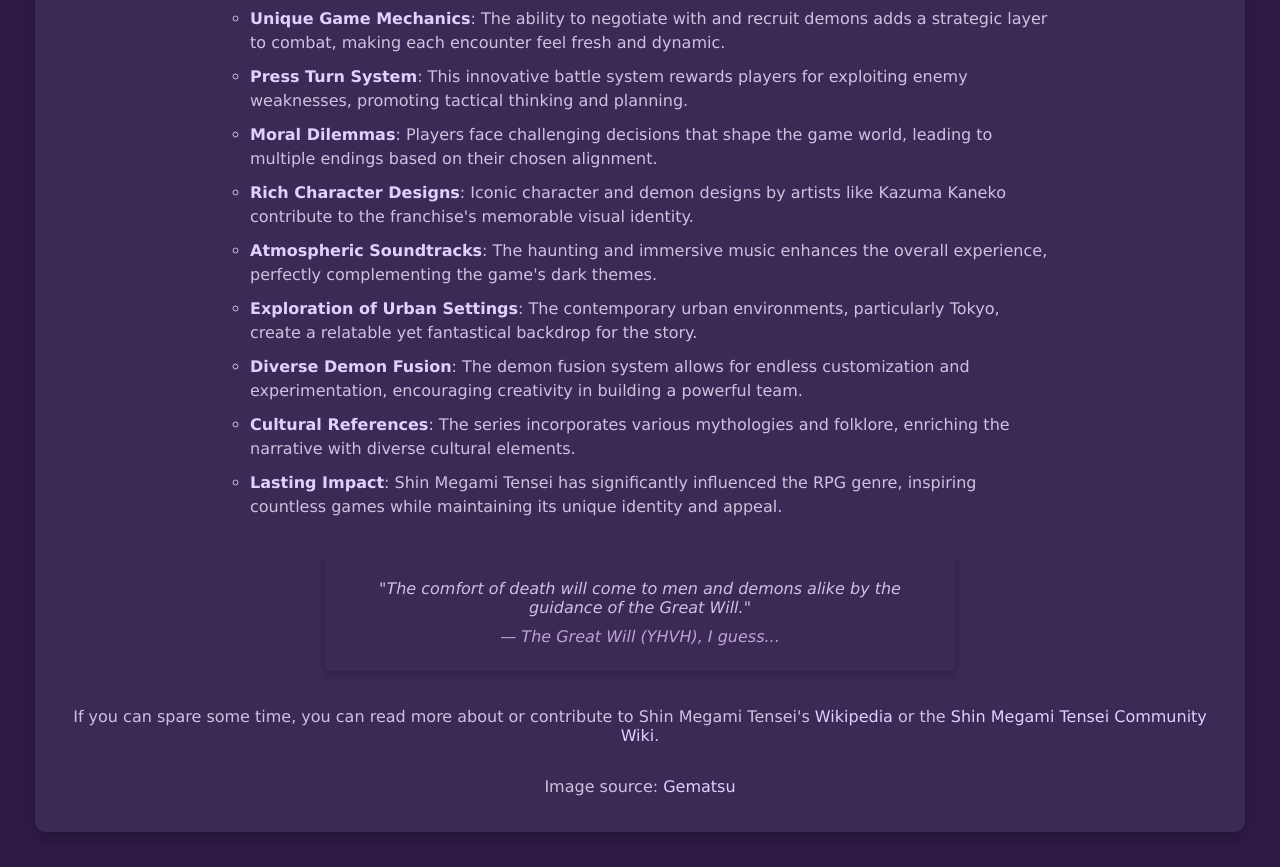
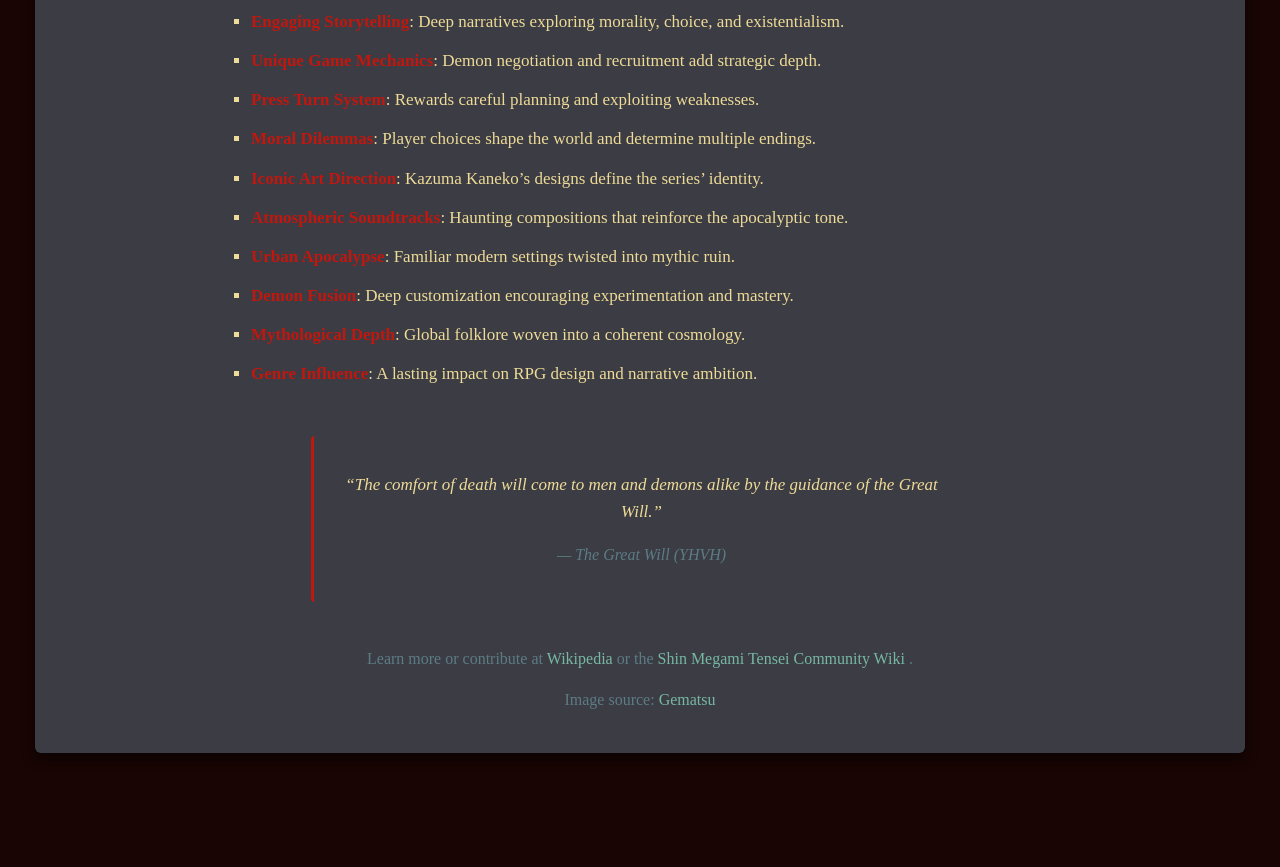
Before and after one commit to Harshyadv/Tribute-Page, a plain HTML site: page index.html in a window 1280 px wide. Shown: the part 636-1503 px from the top of the page. After the commit the page ends 1424 px from the top, so only its background shows below. Drawn offline with Linux system fonts and the light colour scheme.

Commit message:
Adjusted the image according to the color palette of the image

```diff
--- a/index.html
+++ b/index.html
@@ -1,11 +1,12 @@
-<!DOCTYPE html>
-    <html lang="en">
+<!doctype html>
+<html lang="en">
     <head>
-        <meta charset="UTF-8">
-        <meta name="viewport" content="width=device-width, initial-scale=1.0">
-        <title>Tribute Page</title>
-        <link rel="stylesheet" href="styles.css">
+        <meta charset="UTF-8" />
+        <meta name="viewport" content="width=device-width, initial-scale=1.0" />
+        <title>Shin Megami Tensei — Tribute</title>
+        <link rel="stylesheet" href="styles.css" />
     </head>
+
     <body>
         <main id="main">
             <h1 id="title">Shin Megami Tensei</h1>
@@ -14,39 +15,101 @@
                 <img
                     src="https://www.gematsu.com/wp-content/uploads/2020/08/zp-274517_Shin-Megami-Tensei-III-Nocturne-HD-Remaster_2020_08-03-20_003.jpg"
                     id="image"
-                    alt="Screenshot of Shin Megami Tensei Game">
-                <figcaption id="img-caption">Screenshot of Shin Megami Tensei Game</figcaption>
+                    alt="Screenshot from Shin Megami Tensei III: Nocturne"
+                />
+                <figcaption id="img-caption">
+                    Screenshot from <em>Shin Megami Tensei III: Nocturne</em>
+                </figcaption>
             </figure>
 
-            <div id="tribute-info">
-                <h2 id="tribute-header">Why Shin Megami Tensei is an Iconic Franchise?</h2>
+            <section id="tribute-info">
+                <h2 id="tribute-header">
+                    Why Shin Megami Tensei Is an Iconic Franchise
+                </h2>
+
                 <ul class="tribute">
-                    <li><b>Engaging Storytelling</b>: The series offers deep, thought-provoking narratives that explore complex themes like morality, choice, and existentialism.</li>
-                    <li><b>Unique Game Mechanics</b>: The ability to negotiate with and recruit demons adds a strategic layer to combat, making each encounter feel fresh and dynamic.</li>
-                    <li><b>Press Turn System</b>: This innovative battle system rewards players for exploiting enemy weaknesses, promoting tactical thinking and planning.</li>
-                    <li><b>Moral Dilemmas</b>: Players face challenging decisions that shape the game world, leading to multiple endings based on their chosen alignment.</li>
-                    <li><b>Rich Character Designs</b>: Iconic character and demon designs by artists like Kazuma Kaneko contribute to the franchise's memorable visual identity.</li>
-                    <li><b>Atmospheric Soundtracks</b>: The haunting and immersive music enhances the overall experience, perfectly complementing the game's dark themes.</li>
-                    <li><b>Exploration of Urban Settings</b>: The contemporary urban environments, particularly Tokyo, create a relatable yet fantastical backdrop for the story.</li>
-                    <li><b>Diverse Demon Fusion</b>: The demon fusion system allows for endless customization and experimentation, encouraging creativity in building a powerful team.</li>
-                    <li><b>Cultural References</b>: The series incorporates various mythologies and folklore, enriching the narrative with diverse cultural elements.</li>
-                    <li><b>Lasting Impact</b>: Shin Megami Tensei has significantly influenced the RPG genre, inspiring countless games while maintaining its unique identity and appeal.</li>
+                    <li>
+                        <b>Engaging Storytelling</b>: Deep narratives exploring
+                        morality, choice, and existentialism.
+                    </li>
+                    <li>
+                        <b>Unique Game Mechanics</b>: Demon negotiation and
+                        recruitment add strategic depth.
+                    </li>
+                    <li>
+                        <b>Press Turn System</b>: Rewards careful planning and
+                        exploiting weaknesses.
+                    </li>
+                    <li>
+                        <b>Moral Dilemmas</b>: Player choices shape the world
+                        and determine multiple endings.
+                    </li>
+                    <li>
+                        <b>Iconic Art Direction</b>: Kazuma Kaneko’s designs
+                        define the series’ identity.
+                    </li>
+                    <li>
+                        <b>Atmospheric Soundtracks</b>: Haunting compositions
+                        that reinforce the apocalyptic tone.
+                    </li>
+                    <li>
+                        <b>Urban Apocalypse</b>: Familiar modern settings
+                        twisted into mythic ruin.
+                    </li>
+                    <li>
+                        <b>Demon Fusion</b>: Deep customization encouraging
+                        experimentation and mastery.
+                    </li>
+                    <li>
+                        <b>Mythological Depth</b>: Global folklore woven into a
+                        coherent cosmology.
+                    </li>
+                    <li>
+                        <b>Genre Influence</b>: A lasting impact on RPG design
+                        and narrative ambition.
+                    </li>
                 </ul>
-            </div>
+            </section>
 
-            <div id="quote-container">
-                <p class="quote">"The comfort of death will come to men and demons alike by the guidance of the Great Will."</p>
-                <p class="GreatWill">— The Great Will (YHVH), I guess...</p>
-            </div>
+            <section id="quote-container">
+                <p class="quote">
+                    “The comfort of death will come to men and demons alike by
+                    the guidance of the Great Will.”
+                </p>
+                <p class="GreatWill">— The Great Will (YHVH)</p>
+            </section>
 
             <footer>
-                <p>If you can spare some time, you can read more about or contribute to Shin Megami Tensei's
-                    <a id="tribute-link" href="https://en.wikipedia.org/wiki/Shin_Megami_Tensei" target="_blank">Wikipedia</a>
+                <p>
+                    Learn more or contribute at
+                    <a
+                        href="https://en.wikipedia.org/wiki/Shin_Megami_Tensei"
+                        target="_blank"
+                        rel="noopener noreferrer"
+                    >
+                        Wikipedia
+                    </a>
                     or the
-                    <a id="tribute-link" href="https://megatenwiki.com/wiki/Main_Page" target="_blank">Shin Megami Tensei Community Wiki</a>.
+                    <a
+                        href="https://megatenwiki.com/wiki/Main_Page"
+                        target="_blank"
+                        rel="noopener noreferrer"
+                    >
+                        Shin Megami Tensei Community Wiki </a
+                    >.
                 </p>
-                <p>Image source: <a href="https://www.gematsu.com/games/shin-megami-tensei-iii-nocturne-hd-remaster" target="_blank">Gematsu</a></p>
+
+                <p>
+                    Image source:
+                    <a
+                        href="https://www.gematsu.com/games/shin-megami-tensei-iii-nocturne-hd-remaster"
+                        target="_blank"
+                        rel="noopener noreferrer"
+                    >
+                        Gematsu
+                    </a>
+                </p>
             </footer>
         </main>
     </body>
-    </html>
+</html>
--- a/styles.css
+++ b/styles.css
@@ -1,37 +1,47 @@
+:root {
+    --bg-page: #180504; /* near-black from image */
+    --bg-panel: #3c3c44; /* dark slate gray */
+    --text-main: #eedb97; /* khaki / bone */
+    --text-muted: #5c7c84; /* slate gray */
+    --accent-main: #c0170f; /* firebrick red */
+    --accent-soft: #77b8a4; /* muted aquamarine */
+}
+
 body {
-    font-family: Verdana, Geneva, Tahoma, sans-serif;
-    background-color: #2e1a47;
+    font-family: "Times New Roman", Times, serif;
+    background-color: var(--bg-page);
+    color: var(--text-main);
     margin: 5px;
     padding: 10px;
-    color: #d1c1e0;
+    line-height: 1.6;
 }
 
 #main {
     display: flex;
     flex-direction: column;
     align-items: center;
-    background-color: #3a2a55;
-    border-radius: 10px;
-    padding: 20px;
+    background-color: var(--bg-panel);
+    border-radius: 6px;
+    padding: 24px;
     margin: 20px;
-    box-shadow: 0 8px 16px 0 rgba(0,0,0,0.2);
+    box-shadow: 0 6px 12px rgba(0, 0, 0, 0.5);
 }
 
 #title {
-    font-size: 40px;
-    font-weight: bold;
+    font-size: 42px;
+    font-weight: normal;
     margin: 20px;
-    color: #e0d0ff;
+    color: var(--text-main);
     text-align: center;
+    letter-spacing: 0.5px;
 }
 
 #img-div {
-    display: block;
     text-align: center;
-    border: 3px solid #9070d8;
-    border-radius: 8px;
-    margin-bottom: 20px;
-    padding: 5px;
+    border: 1px solid var(--accent-soft);
+    border-radius: 4px;
+    margin-bottom: 24px;
+    padding: 6px;
 }
 
 #image {
@@ -42,10 +52,9 @@
 }
 
 #img-caption {
-    font-size: 16px;
-    font-weight: normal;
+    font-size: 15px;
     margin-top: 10px;
-    color: #cbb7e3;
+    color: var(--text-muted);
 }
 
 #tribute-info {
@@ -57,79 +66,66 @@
 }
 
 #tribute-header {
-    font-size: 24px;
-    font-weight: bold;
-    margin: 10px;
-    color: #e0d0ff;
+    font-size: 26px;
+    font-weight: normal;
+    margin: 14px;
+    color: var(--text-main);
     text-align: center;
 }
 
 .tribute {
-    list-style-type: circle;
-    padding-left: 20px;
-    margin: 5px 0;
+    list-style-type: square;
+    padding-left: 22px;
+    margin: 8px 0;
     width: 100%;
 }
 
 .tribute li {
-    font-size: 16px;
-    font-weight: normal;
-    margin: 10px 0;
-    color: #d1c1e0;
-    line-height: 1.5;
+    font-size: 17px;
+    margin: 12px 0;
+    color: var(--text-main);
 }
 
 .tribute li b {
-    font-weight: bold;
-    color: #e0d0ff;
+    color: var(--accent-main);
 }
 
 #quote-container {
-    display: flex;
-    flex-direction: column;
-    align-items: center;
-    background-color: #3a2a55;
-    padding: 15px;
-    border-radius: 8px;
-    box-shadow: 0 4px 8px rgba(0,0,0,0.2);
-    margin-top: 20px;
+    background-color: var(--bg-panel);
+    padding: 18px;
+    border-radius: 4px;
+    margin-top: 28px;
     width: 80%;
-    max-width: 600px;
+    max-width: 620px;
     text-align: center;
+    border-left: 3px solid var(--accent-main);
 }
 
 .quote {
-    font-size: 16px;
-    font-weight: normal;
-    margin: 10px 0 5px 0;
+    font-size: 17px;
     font-style: italic;
-    color: #d1c1e0;
+    color: var(--text-main);
 }
 
 .GreatWill {
     font-size: 16px;
-    font-weight: normal;
-    margin: 5px 0 10px 0;
     font-style: italic;
-    color: #bca3d3;
+    color: var(--text-muted);
 }
 
 footer {
-    display: flex;
-    flex-direction: column;
-    align-items: center;
+    margin-top: 28px;
     font-size: 16px;
-    font-weight: normal;
-    margin-top: 20px;
-    color: #d1c1e0;
     text-align: center;
+    color: var(--text-muted);
 }
 
 footer a {
-    color: #e0d0ff;
+    color: var(--accent-soft);
     text-decoration: none;
 }
 
 footer a:hover {
+    color: var(--accent-main);
     text-decoration: underline;
 }
```
